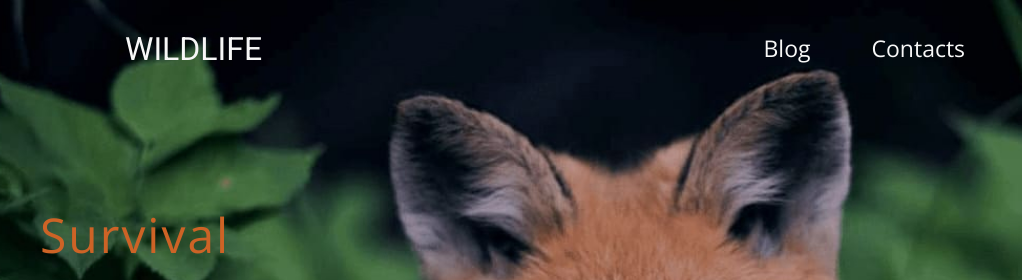
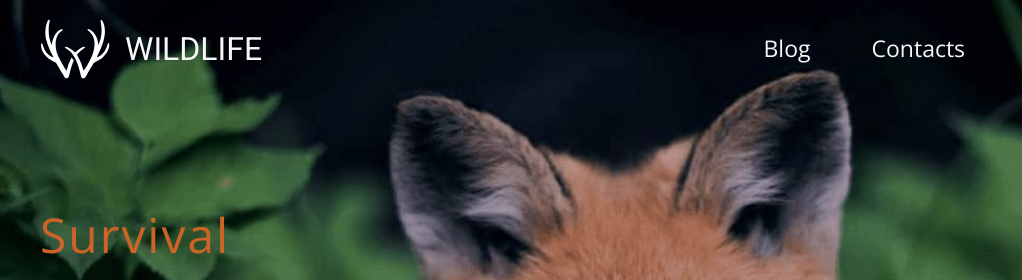
Before and after one commit to Oreada/wildlife-template, a plain HTML site: page index.html in a window 1280 px wide. Shown: the top 280 px of the page, 0-1022 px from the left. Drawn offline with nearby package versions, Linux system fonts and the light colour scheme; files that its build step writes are made by us from their sources; the site is published under a folder, as on GitHub Pages, so addresses that start at the root find nothing.

Commit message:
feat: change the path to logo image

```diff
--- a/source/scss/_header.scss
+++ b/source/scss/_header.scss
@@ -28,7 +28,7 @@
     text-transform: uppercase;
     color: inherit;
 
-    background-image: url(/img/header/header_logo.svg);
+    background-image: url(../img/header/header_logo.svg);
     background-repeat: no-repeat;
     background-position: 0 0;
     min-height: 60px;
```
